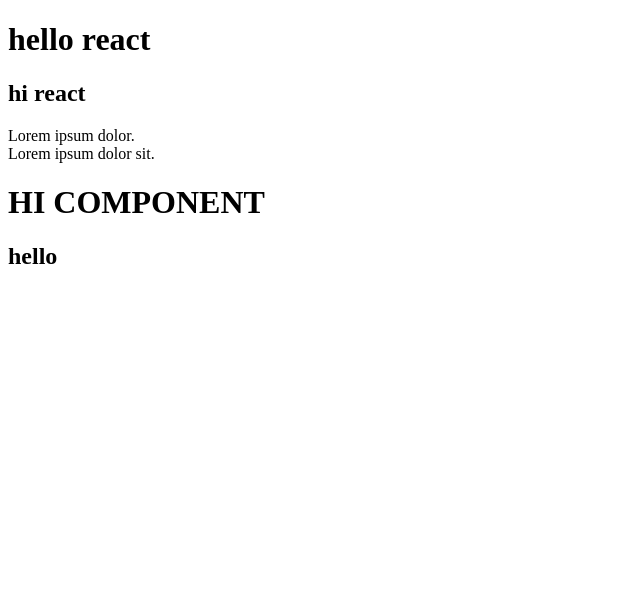
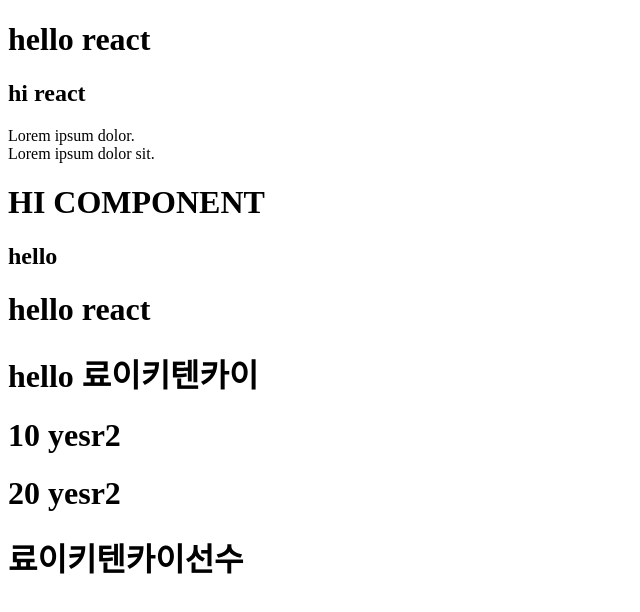
Before and after one commit to CHOHUNE/react20231031, a React (Create React App) app: page / in a window 1280 px wide. Shown: the top 612 px of the page, without its empty margins (0-640 px from the left). Built offline with nearby package versions, Linux system fonts and the light colour scheme.

Commit message:
jsx에서 js코드작성은 {} 사용한다

```diff
--- a/src/App.js
+++ b/src/App.js
@@ -1,3 +1,22 @@
+function MyComp2() {
+  let name = "료이키텐카이";
+  let age = 10;
+
+  // {}:  JSX 에서 JS 코드 작성하기 위한 기호
+
+  return (
+    <>
+      <h1>hello react</h1>
+      <h1> hello {name}</h1>
+      <h1> {age} yesr2</h1>
+      <h1> {age * 2} yesr2</h1>
+      <h1>{name + "선수"}</h1>
+    </>
+  );
+}
+//  h1 태그 안에 {} 중괄호가 있으면 자바스크립트 코드를 쓰겠다는
+//  선언으로 리액트가 인식한다.
+//  간단한 식도 작성이 가능하다
 function App() {
   //  jsx에서 태그 사용시 반드시 종료 태그를 작성 해야한다. html과 가장 다른 점
   //  빈 요소이면 시작 태그에서 종료
@@ -11,6 +30,7 @@ function App() {
         <br /> Lorem ipsum dolor sit.
       </p>
       <MyComp />
+      <MyComp2 />
     </div>
   );
 }
```
